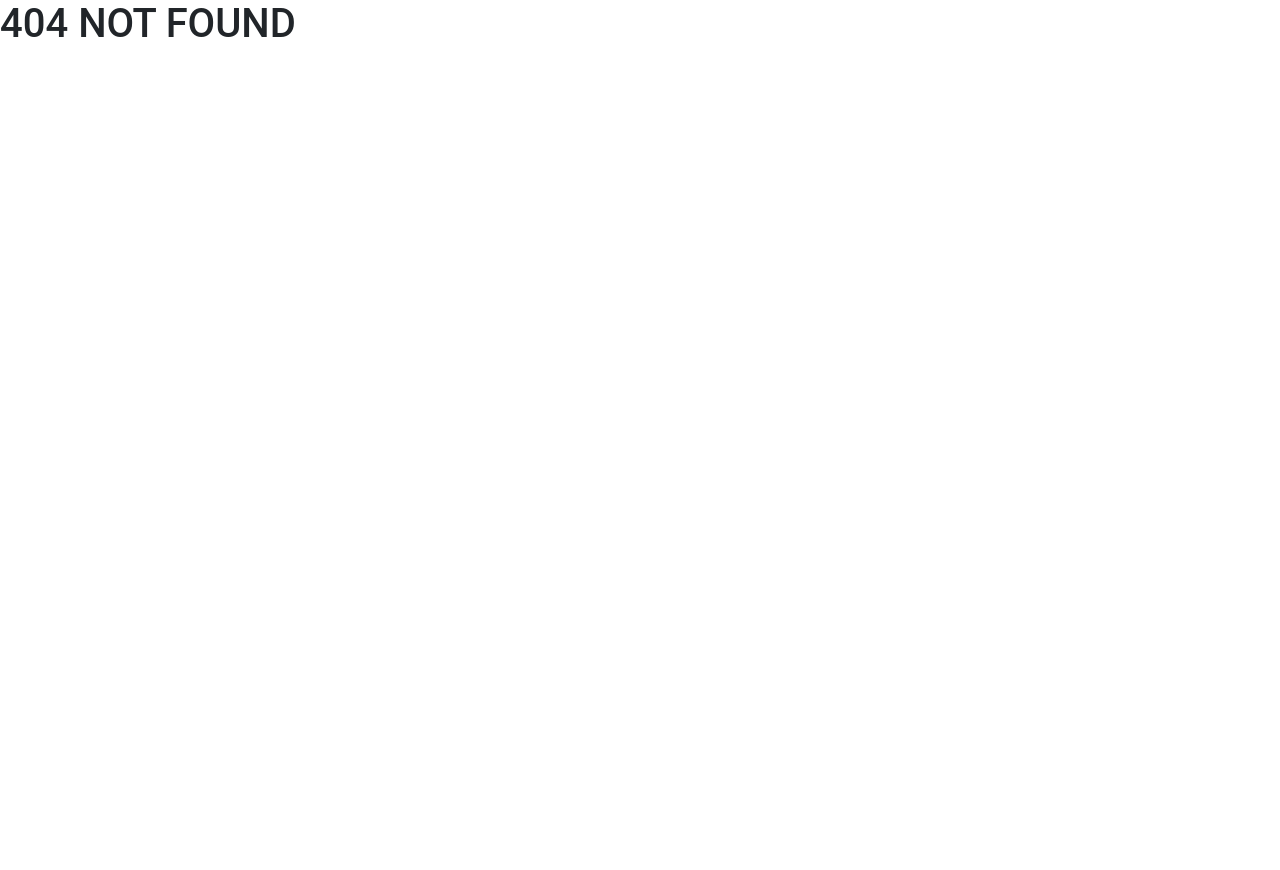
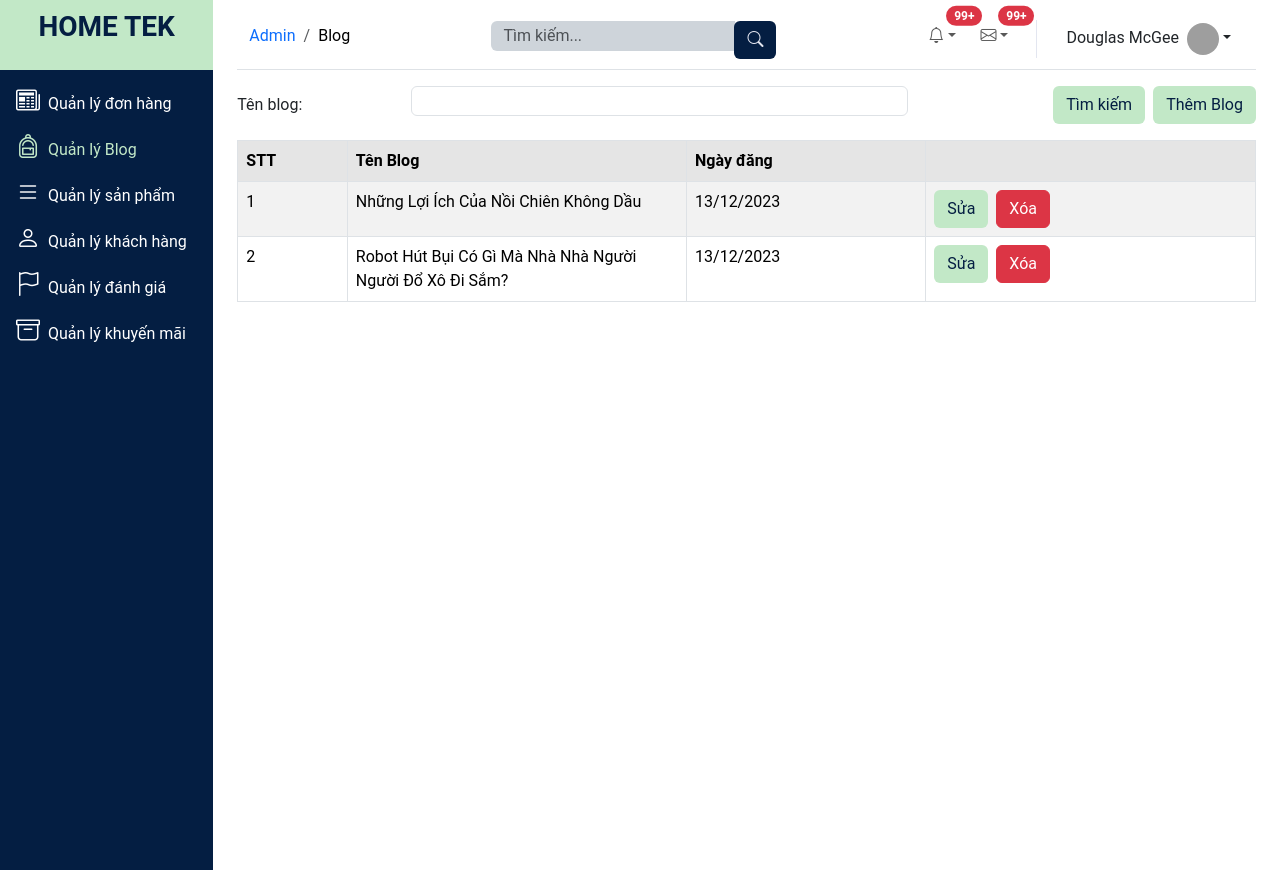
Before and after one commit to LuanPhan2911/hometek, a React (Create React App) app: page /admin/blog in a window 1280 px wide. Before the commit this address had no page. Before the commit the page ends 800 px from the top, so only its background shows below. Built offline with nearby package versions, Linux system fonts and the light colour scheme; grey boxes are pictures that could not be loaded.

Commit message:
blog+blog create+ blog update

```diff
--- a/src/App.js
+++ b/src/App.js
@@ -11,6 +11,9 @@ import Customer from "./Pages/Admin/Customers/Customer";
 import ProductCreate from "./Pages/Admin/Products/ProductCreate";
 import CategoryCreate from "./Pages/Admin/Category/CategoryCreate";
 import CategoryUpdate from "./Pages/Admin/Category/CategoryUpdate";
+import Blog from "./Pages/Admin/Blog/Blog";
+import BlogCreate from "./Pages/Admin/Blog/BlogCreate";
+import BlogUpdate from "./Pages/Admin/Blog/BlogUpdate";
 
 const App = () => {
   return (
@@ -39,6 +42,11 @@ const App = () => {
             <Route path="san-pham/create" element={<ProductCreate />}></Route>
 
             <Route path="khach-hang" element={<Customer />}></Route>
+
+            <Route path="blog" element={<Blog />}></Route>
+            <Route path="blog/create" element={<BlogCreate />}></Route>
+            <Route path="blog/update" element={<BlogUpdate />}></Route>
+
             {/* <Route path="don-hang" element={<Product />}></Route>
 
             <Route path="khuyen-mai" element={<Customer />}></Route>
--- a/src/Components/Admin/SideBar.js
+++ b/src/Components/Admin/SideBar.js
@@ -28,6 +28,17 @@ const SideBar = () => {
                 <span className="ms-1 d-none d-sm-inline">
                   Quản lý đơn hàng
                 </span>
+              </NavLink>
+            </li>
+            <li className="nav-item">
+              <NavLink
+                to="/admin/blog"
+                className={({ isActive }) => {
+                  return `align-middle px-0 ${isActive && "active"}`;
+                }}
+              >
+                <i className="fs-4 bi-backpack"></i>{" "}
+                <span className="ms-1 d-none d-sm-inline">Quản lý Blog</span>
               </NavLink>
             </li>
             <li className="nav-item">
--- /dev/null
+++ b/src/Pages/Admin/Blog/Blog.js
@@ -0,0 +1,81 @@
+import { Link } from "react-router-dom";
+import "./Blog.scss";
+const Blog = () => {
+  const blogs = [
+    {
+      blog_id: "B1",
+      title: "Những Lợi Ích Của Nồi Chiên Không Dầu",
+      content:
+        "Nồi chiên không dầu giúp cả nhà có những món ăn ngon miệng, ít béo, không mất thời gian và công sức nấu nướng.",
+      sub_content:
+        "Giảm công sức và thời gian chế biến món ăn /n .Nồi chiên không dầu còn được gọi là nồi chiên không khí, nồi chiên chân không. Thiết bị này làm chín thức ăn bằng cách đưa nhiệt độ lên cao, có thể tới khoảng 200 độ C, sau đó dùng cánh quạt tản nhiệt đều trên bề mặt thực phẩm, giúp thực phẩm chín và có bề ngoài giòn giống như cách chiên rán truyền thống. /n Nồi chiên không dầu được trang bị bộ lọc mùi và khói, nên quần áo cũng như không gian trong phòng không bị ám mùi thức ăn. Do được đậy kín, nồi chiên không dầu cũng không làm bắn dầu mỡ ra ngoài trong quá trình nấu nướng, bạn sẽ không mất công sức thu dọn 'bãi chiến trường'. /n Nồi chiên không dầu có thể làm chín thực phẩm mà không cần đến dầu ăn, hoặc chỉ dùng lượng rất ít để bôi lớp mỏng lên bề mặt thực phẩm. Ngoài giảm chi phí cho gia đình, món ăn chiên không dầu còn tốt cho những người ăn kiêng, giảm béo.",
+      image: "",
+      image_tittle:
+        "Món ăn chiên trong nồi chiên không dầu cũng có màu vàng và vỏ giòn như cách chiên truyền thống.",
+      created_at: "13/12/2023",
+    },
+
+    {
+      blog_id: "B2",
+      title: "Robot Hút Bụi Có Gì Mà Nhà Nhà Người Người Đổ Xô Đi Sắm?",
+      content:
+        "Nồi chiên không dầu giúp cả nhà có những món ăn ngon miệng, ít béo, không mất thời gian và công sức nấu nướng.",
+      sub_content:
+        "Giảm công sức và thời gian chế biến món ăn /n .Nồi chiên không dầu còn được gọi là nồi chiên không khí, nồi chiên chân không. Thiết bị này làm chín thức ăn bằng cách đưa nhiệt độ lên cao, có thể tới khoảng 200 độ C, sau đó dùng cánh quạt tản nhiệt đều trên bề mặt thực phẩm, giúp thực phẩm chín và có bề ngoài giòn giống như cách chiên rán truyền thống. /n Nồi chiên không dầu được trang bị bộ lọc mùi và khói, nên quần áo cũng như không gian trong phòng không bị ám mùi thức ăn. Do được đậy kín, nồi chiên không dầu cũng không làm bắn dầu mỡ ra ngoài trong quá trình nấu nướng, bạn sẽ không mất công sức thu dọn 'bãi chiến trường'. /n Nồi chiên không dầu có thể làm chín thực phẩm mà không cần đến dầu ăn, hoặc chỉ dùng lượng rất ít để bôi lớp mỏng lên bề mặt thực phẩm. Ngoài giảm chi phí cho gia đình, món ăn chiên không dầu còn tốt cho những người ăn kiêng, giảm béo.",
+      image: "",
+      image_tittle:
+        "Món ăn chiên trong nồi chiên không dầu cũng có màu vàng và vỏ giòn như cách chiên truyền thống.",
+      created_at: "13/12/2023",
+    },
+  ];
+  return (
+    <>
+      <div className="blog-filter">
+        <div className="mb-3 row">
+          <label className="col-lg-2 col-form-label">Tên blog: </label>
+          <div className="col-lg-6">
+            <input className="form-control" />
+          </div>
+          <div className="col-lg-4 d-flex justify-content-end">
+            <button className="btn search-btn mx-2">Tìm kiếm</button>
+            <Link className="btn add-blog-btn" to={"create"}>
+              Thêm Blog
+            </Link>
+          </div>
+        </div>
+      </div>
+      <div className="blog-table">
+        <table className="table table-hover table-bordered table-striped">
+          <thead className="table-active">
+            <tr>
+              <th>STT</th>
+              <th>Tên Blog</th>
+              <th>Ngày đăng</th>
+              <th></th>
+            </tr>
+          </thead>
+          <tbody>
+            {blogs?.length > 0 &&
+              blogs?.map((item, index) => {
+                return (
+                  <tr key={item.categoryId}>
+                    <td>{index + 1}</td>
+                    <td className="col-4">{item.title}</td>
+
+                    <td>{item.created_at}</td>
+                    <td>
+                      <Link className="btn edit-btn" to={"update"}>
+                        Sửa
+                      </Link>
+                      <button className="btn btn-danger mx-2">Xóa</button>
+                    </td>
+                  </tr>
+                );
+              })}
+          </tbody>
+        </table>
+      </div>
+    </>
+  );
+};
+export default Blog;
--- /dev/null
+++ b/src/Pages/Admin/Blog/Blog.scss
@@ -0,0 +1,13 @@
+.blog-filter {
+  .add-blog-btn,
+  .search-btn {
+    color: #041e42;
+    background: #c2e8c7;
+  }
+}
+.blog-table {
+  .edit-btn {
+    color: #041e42;
+    background: #c2e8c7;
+  }
+}
--- /dev/null
+++ b/src/Pages/Admin/Blog/BlogCreate.js
@@ -0,0 +1,46 @@
+const BlogCreate = () => {
+  return (
+    <div className="card">
+      <div className="card-header">
+        <h3 className="text-center fw-bold"> Thêm bài viết mới</h3>
+      </div>
+      <div className="card-body d-flex flex-column align-items-center">
+        <div className="col-md-8">
+          <label className="form-label">
+            Blog ID
+            <span className="text-danger">(*)</span>
+          </label>
+          <input className="form-control" name="name" />
+        </div>
+        <div className="col-md-8">
+          <label className="form-label">
+            Blog Title
+            <span className="text-danger">(*)</span>
+          </label>
+          <input className="form-control" name="name" />
+        </div>
+        <div className="col-md-8">
+          <label className="form-label">
+            Content
+            <span className="text-danger">(*)</span>
+          </label>
+          <textarea className="form-control" name="name" rows={5} />
+        </div>
+        <div className="col-md-8">
+          <label className="form-label">
+            Image
+            <span className="text-danger">(*)</span>
+          </label>
+          <input
+            className="form-control"
+            name="name"
+            type="file"
+            title="Chọn tệp"
+          />
+        </div>
+        <button className="btn btn-success my-2">Lưu Blog</button>
+      </div>
+    </div>
+  );
+};
+export default BlogCreate;
--- /dev/null
+++ b/src/Pages/Admin/Blog/BlogUpdate.js
@@ -0,0 +1,46 @@
+const BlogUpdate = () => {
+  return (
+    <div className="card">
+      <div className="card-header">
+        <h3 className="text-center fw-bold"> Sửa bài viết</h3>
+      </div>
+      <div className="card-body d-flex flex-column align-items-center">
+        <div className="col-md-8">
+          <label className="form-label">
+            Blog ID
+            <span className="text-danger">(*)</span>
+          </label>
+          <input className="form-control" name="name" />
+        </div>
+        <div className="col-md-8">
+          <label className="form-label">
+            Blog Title
+            <span className="text-danger">(*)</span>
+          </label>
+          <input className="form-control" name="name" />
+        </div>
+        <div className="col-md-8">
+          <label className="form-label">
+            Content
+            <span className="text-danger">(*)</span>
+          </label>
+          <textarea className="form-control" name="name" rows={5} />
+        </div>
+        <div className="col-md-8">
+          <label className="form-label">
+            Image
+            <span className="text-danger">(*)</span>
+          </label>
+          <input
+            className="form-control"
+            name="name"
+            type="file"
+            title="Chọn tệp"
+          />
+        </div>
+        <button className="btn btn-success my-2">Cập nhật</button>
+      </div>
+    </div>
+  );
+};
+export default BlogUpdate;
--- a/src/Pages/Admin/Products/ProductCreate.js
+++ b/src/Pages/Admin/Products/ProductCreate.js
@@ -7,23 +7,38 @@ const ProductCreate = () => {
         </div>
         <div className="card-body d-flex flex-column align-items-center">
           <div className="col-md-8">
-            <label className="form-label">ID Sản phẩm</label>
+            <label className="form-label">
+              ID Sản phẩm
+              <span className="text-danger">(*)</span>
+            </label>
             <input className="form-control" name="name" />
           </div>
           <div className="col-md-8">
-            <label className="form-label">Tên sản phẩm</label>
+            <label className="form-label">
+              Tên sản phẩm
+              <span className="text-danger">(*)</span>
+            </label>
             <input className="form-control" name="name" />
           </div>
           <div className="col-md-8">
-            <label className="form-label">Mô tả</label>
+            <label className="form-label">
+              Mô tả
+              <span className="text-danger">(*)</span>
+            </label>
             <input className="form-control" name="name" />
           </div>
           <div className="col-md-8">
-            <label className="form-label">Giá</label>
+            <label className="form-label">
+              Giá
+              <span className="text-danger">(*)</span>
+            </label>
             <input className="form-control" name="name" />
           </div>
           <div className="col-md-8">
-            <label className="form-label">Hình ảnh</label>
+            <label className="form-label">
+              Hình ảnh
+              <span className="text-danger">(*)</span>
+            </label>
             <input
               className="form-control"
               name="name"
@@ -32,7 +47,10 @@ const ProductCreate = () => {
             />
           </div>
           <div className="col-md-8">
-            <label className="form-label">Nhóm sản phẩm</label>
+            <label className="form-label">
+              Nhóm sản phẩm
+              <span className="text-danger">(*)</span>
+            </label>
             <input className="form-control" name="name" />
           </div>
           <button className="btn btn-success my-2">Lưu sản phẩm</button>
```
